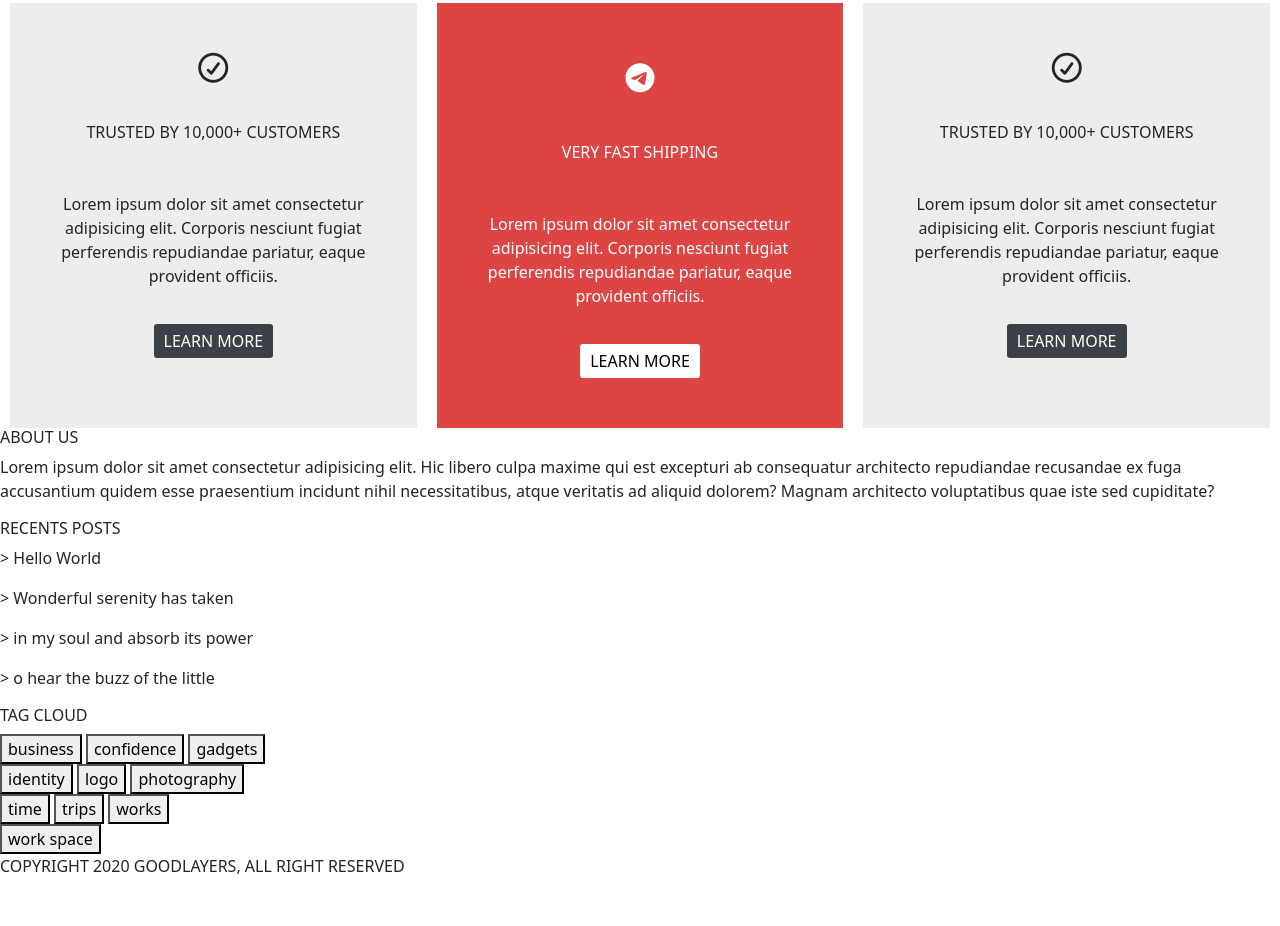
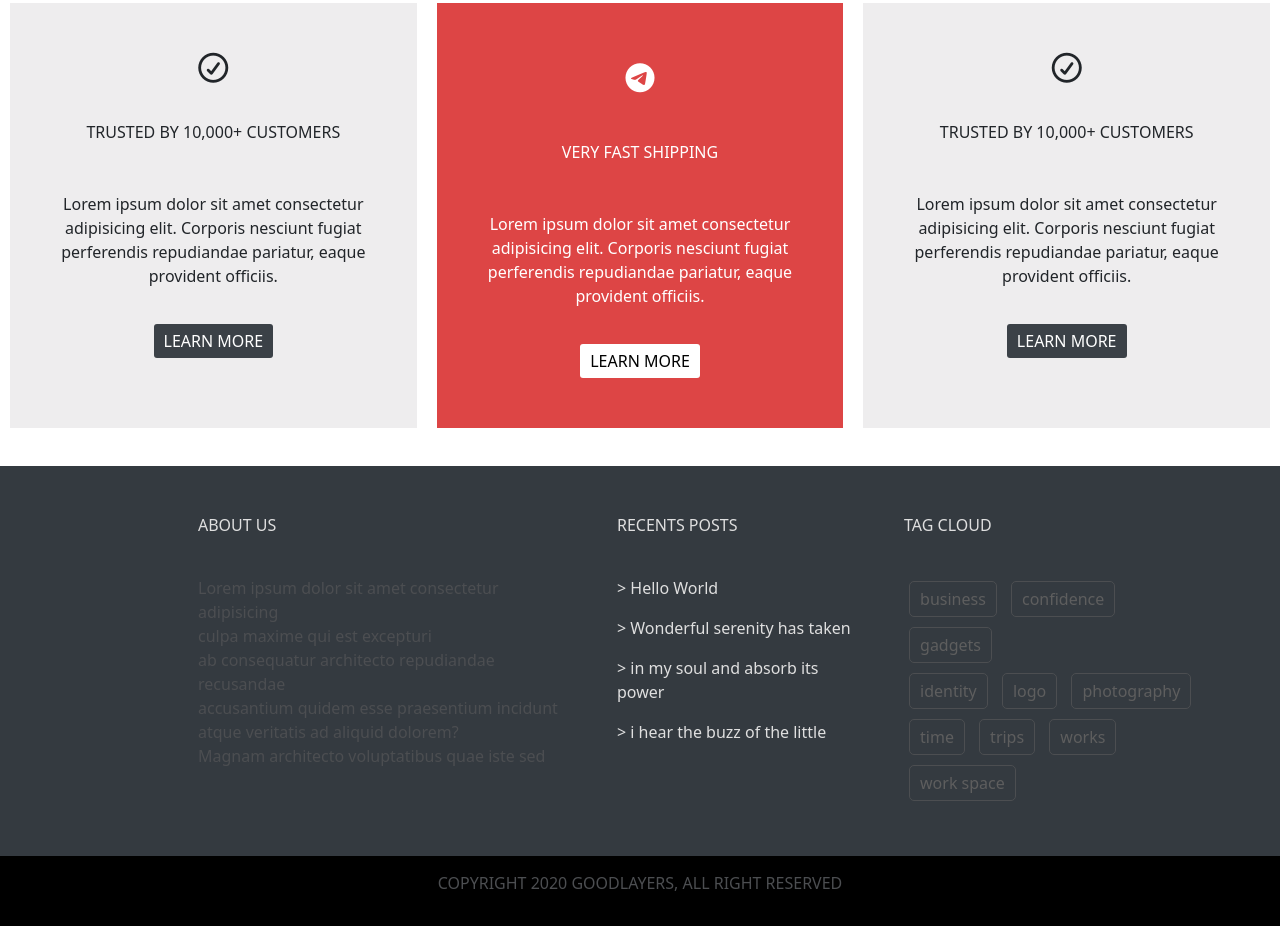
Before and after one commit to Jonathan-HL/Projet-JS-Emporium, a website: page index.html in a window 1280 px wide. Shown: the part 3584-4510 px from the top of the page. Before the commit the page ends 4478 px from the top, so only its background shows below. Drawn offline with Linux system fonts and the light colour scheme.

Commit message:
Fin Footer

```diff
--- a/index.html
+++ b/index.html
@@ -160,20 +160,22 @@
     <!-- Fin Section 5 -->
     <!-- Debut Footer -->
     <footer>
-        <div>
+        <!-- Big Div Footer -->
+    <div class="d-flex divFooter">
+        <div class="div1">
             <h6>ABOUT US</h6>
-            <p>Lorem ipsum dolor sit amet consectetur adipisicing elit. Hic libero culpa maxime qui est excepturi ab consequatur architecto repudiandae recusandae ex fuga accusantium quidem esse praesentium incidunt nihil necessitatibus, atque veritatis ad aliquid dolorem? Magnam architecto voluptatibus quae iste sed cupiditate?</p>
+            <p>Lorem ipsum dolor sit amet consectetur adipisicing  <br> culpa maxime qui est excepturi <br> ab consequatur architecto repudiandae recusandae  <br> accusantium quidem esse praesentium incidunt <br> atque veritatis ad aliquid dolorem?  <br> Magnam architecto voluptatibus quae iste sed </p>
         </div>
 
-        <div>
+        <div class="div2">
             <h6>RECENTS POSTS</h6>
             <p>> Hello World</p>
             <p>> Wonderful serenity has taken</p>
             <p>> in my soul and absorb its power</p>
-            <p>> o hear the buzz of the little</p>
+            <p>> i hear the buzz of the little</p>
         </div>
 
-        <div>
+        <div class="div3">
             <h6>TAG CLOUD</h6>
             <div>
                 <button>business</button>
@@ -192,6 +194,8 @@
             </div>
             <button>work space</button>
         </div>
+    </div>
+    <!-- Fin Big Div Footer -->
         <div class="footerEnd"> <p>COPYRIGHT 2020 GOODLAYERS, ALL RIGHT RESERVED</p></div>
     </footer>
     <script src="./public/js/main.js"></script>
--- a/src/sass/modules/_footer.sass
+++ b/src/sass/modules/_footer.sass
@@ -0,0 +1,37 @@
+footer
+    margin-top: 3%
+    background-color: #343A40
+    color: white
+    text-align: start
+
+    .divFooter
+        padding: 50px
+        margin-left: 10%
+        h6
+            margin-bottom: 40px
+            color: #dfdfdf
+        .div1
+            margin-left: 20px
+            margin-right: 20px
+            p
+                color: #4C4E51
+        .div2
+            margin-left: 20px
+            margin-right: 20px
+            p
+                color: #dfdfdf
+        .div3
+            margin-left: 20px
+            margin-right: 20px
+            button
+                padding: 5px 10px 5px 10px
+                margin: 5px
+                border-radius: 5px
+                background-color: #343A40
+                color: #5e5e5e
+                border: 1px solid #4C4E51
+    .footerEnd
+        background-color: black
+        color: #4C4E51
+        padding: 15px
+        text-align: center
```
Also changed, not shown: public/css/app.css, 1 other file.
